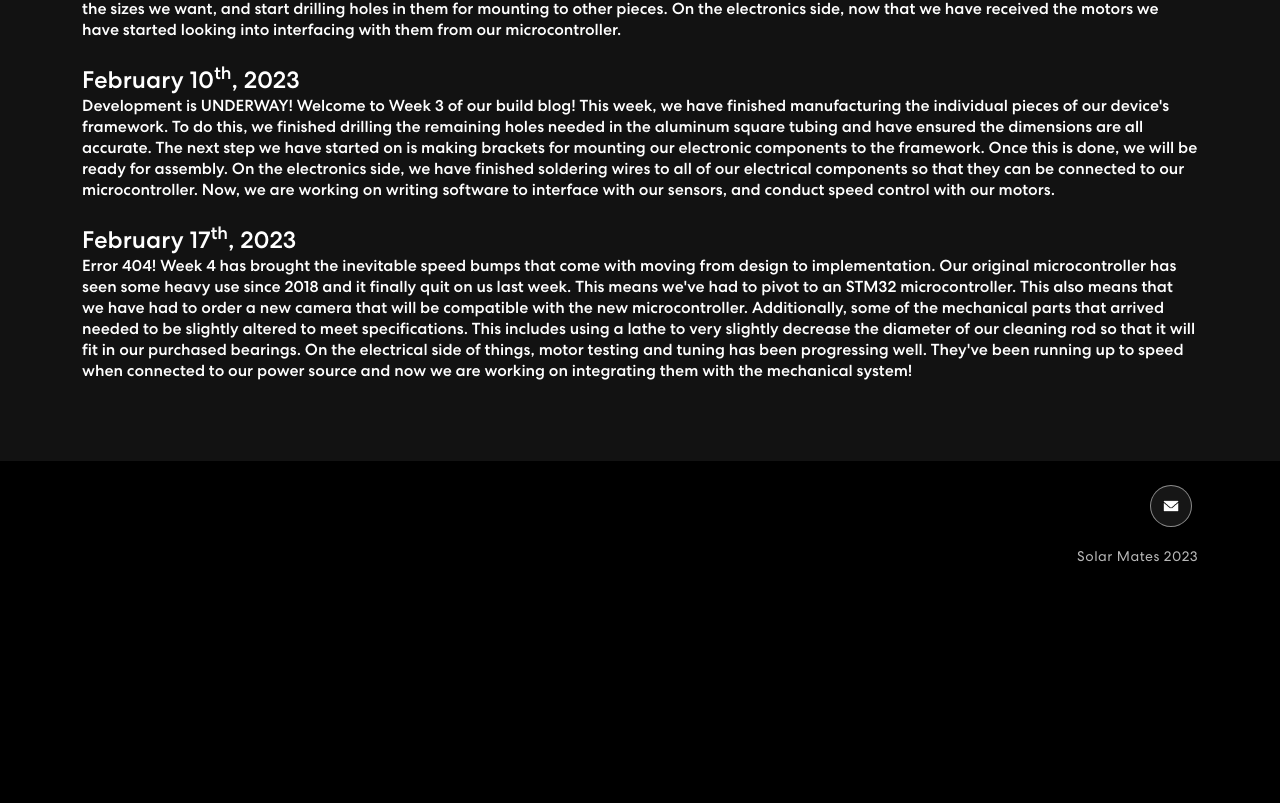
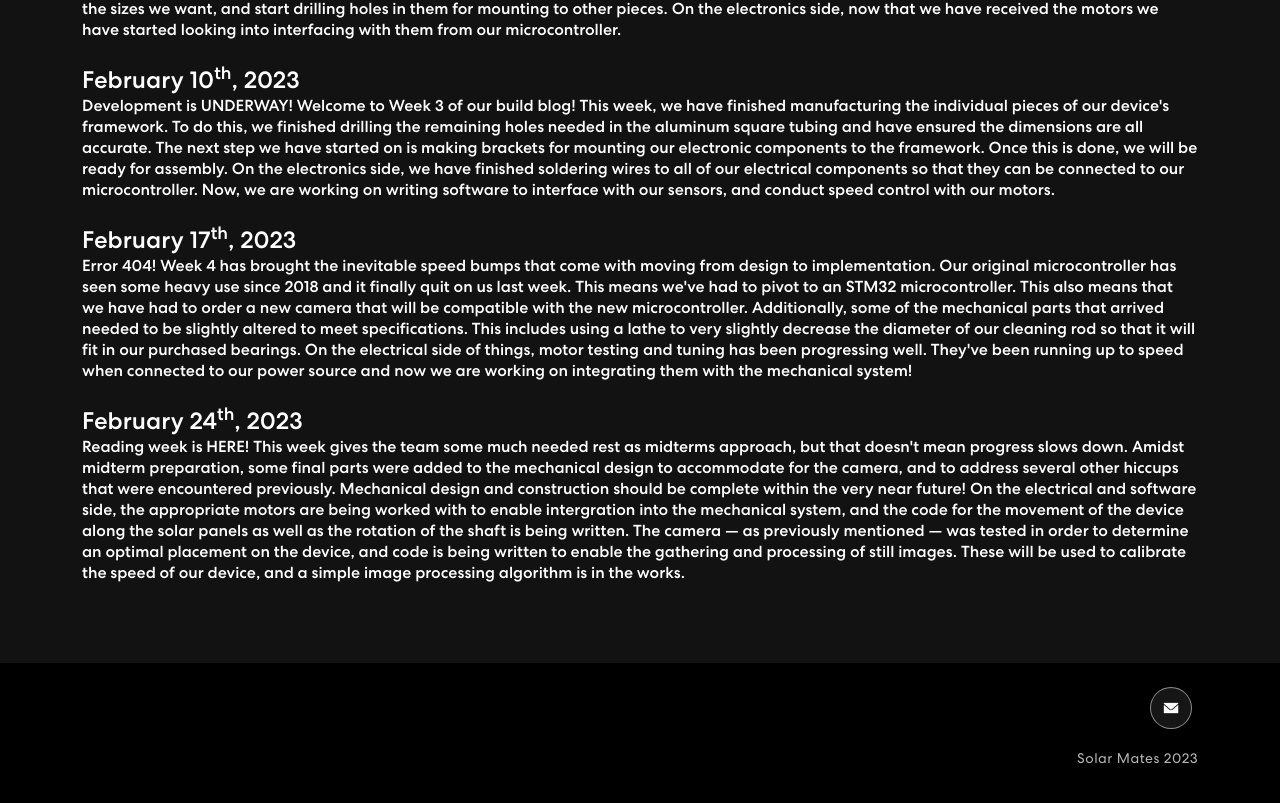
Before and after one commit to george-xiao/solarmates.github.io, a React (Create React App) app: page / in a window 1280 px wide. Shown: the part 3094-3897 px from the top of the page. Before the commit the page ends 3709 px from the top, so only its background shows below. Built offline with nearby package versions, Linux system fonts and the light colour scheme.

Commit message:
Blogpost February 24th

```diff
--- a/src/components/Blog.js
+++ b/src/components/Blog.js
@@ -69,6 +69,23 @@ The aluminum square tubing and connectors are being used to make up the box fram
             </div>
           </Col>
         </Row>
+        <br></br>
+        <Row>
+          <Col size={50}>
+            <div>
+                <h4>February 24<sup>th</sup>, 2023</h4>
+                <h6> Reading week is HERE! This week gives the team some much needed rest as midterms approach, but that doesn't mean progress slows down.
+                  Amidst midterm preparation, some final parts were added to the mechanical design to accommodate for the camera, and to address several
+                  other hiccups that were encountered previously. Mechanical design and construction should be complete within the very near future!
+
+                  On the electrical and software side, the appropriate motors are being worked with to enable intergration into the mechanical system, and the code
+                  for the movement of the device along the solar panels as well as the rotation of the shaft is being written. The camera — as previously mentioned —
+                  was tested in order to determine an optimal placement on the device, and code is being written to enable the gathering and processing of still images.
+                  These will be used to calibrate the speed of our device, and a simple image processing algorithm is in the works.
+                  </h6>
+            </div>
+          </Col>
+        </Row>
       </Container>
     </section>
   )
```
